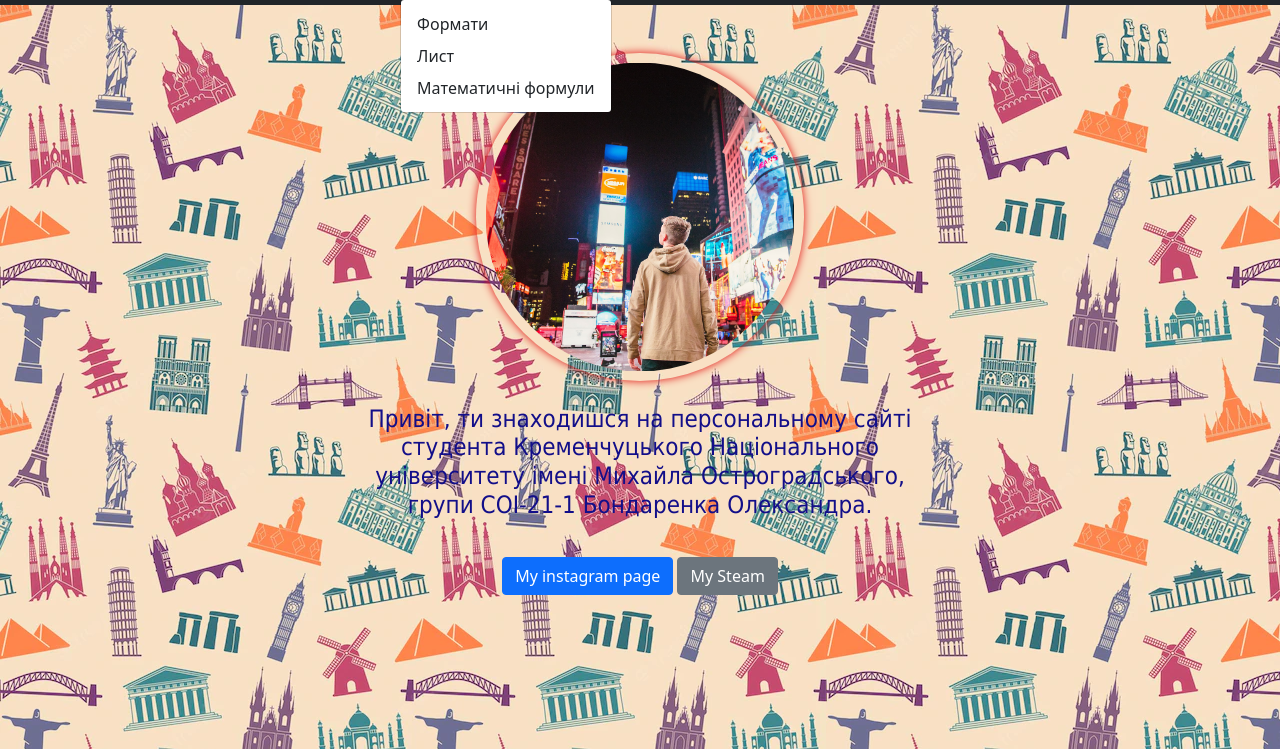
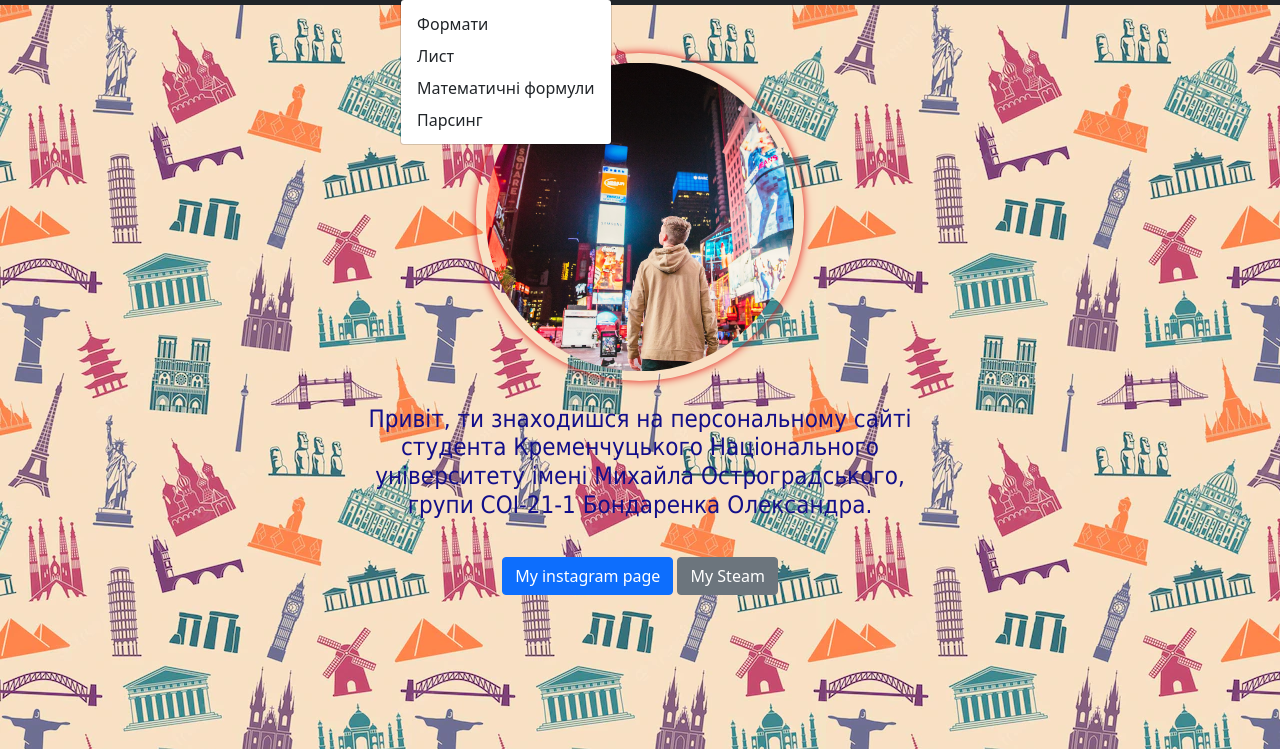
Before and after one commit to AlessandroEU/AlessandroEU.github.io, a plain HTML site: page index.html in a window 1280 px wide. Both pictures are taken after a click on the button "Лабораторні роботи". Shown: the part 51-800 px from the top of the page. Drawn offline with nearby package versions, Linux system fonts and the light colour scheme.

Commit message:
Add files via upload

```diff
--- a/index.html
+++ b/index.html
@@ -92,10 +92,10 @@
                     >Математичні формули</a
                   >
                 </li>
+                <li>
+                  <a class="dropdown-item" href="/laba4/lab4.html">Парсинг</a>
+                </li>
                 <!-- <li>
-                  <a class="dropdown-item" href="/laba4/lb4.html">Css-асорті</a>
-                </li>
-                <li>
                   <a class="dropdown-item" href="/laba5/lab5.html"
                     >Створення форми</a
                   >
```
